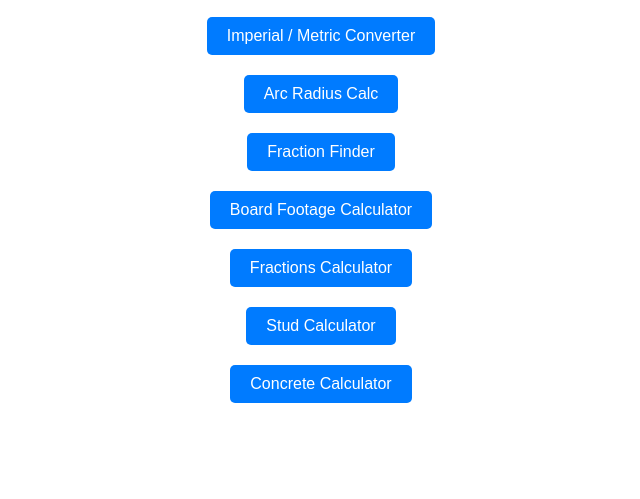
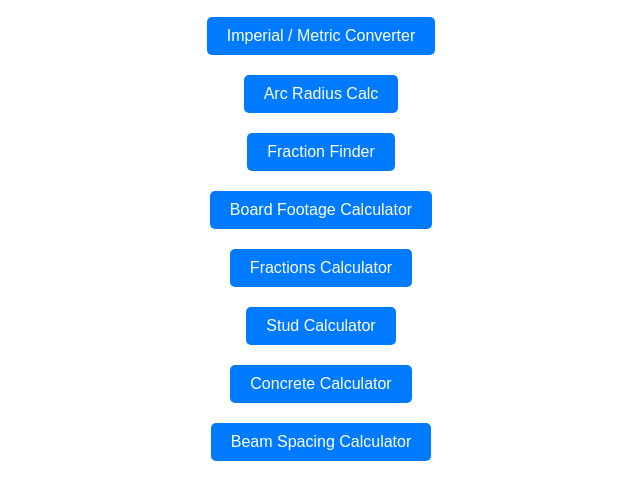
Before and after one commit to keeks111/Resi-Build-Tools, a plain HTML site: page index.html in a window 1280 px wide. Shown: the part 129-628 px from the top of the page, without its empty margins (319-959 px from the left). Drawn offline with Linux system fonts and the light colour scheme.

Commit message:
Update index.html

```diff
--- a/index.html
+++ b/index.html
@@ -35,5 +35,6 @@
     <a href="fractions-calc.html">Fractions Calculator</a>
     <a href="stud-calc.html">Stud Calculator</a>
     <a href="concrete-calc.html">Concrete Calculator</a>
+    <a href="beam-calc.html">Beam Spacing Calculator</a>
 </body>
 </html>
```
